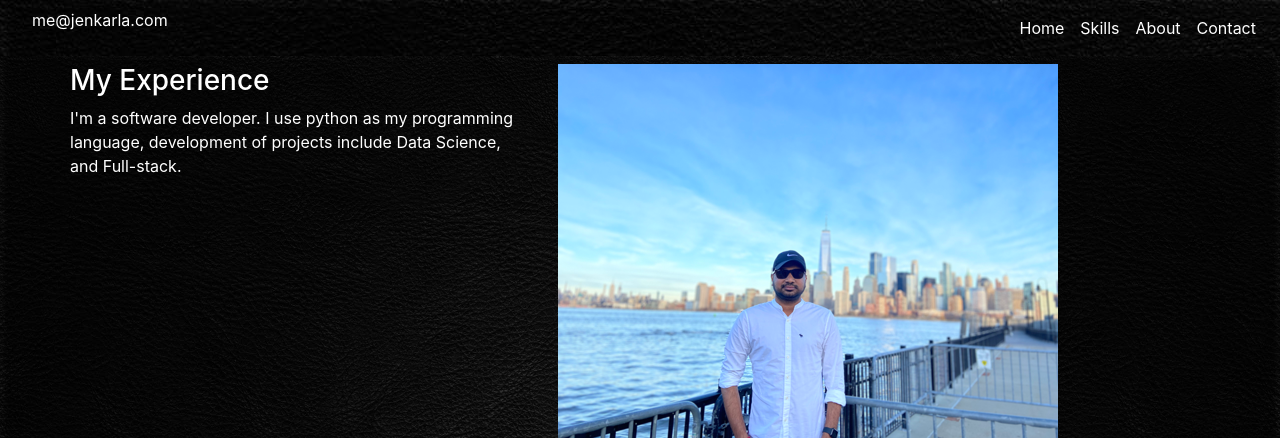
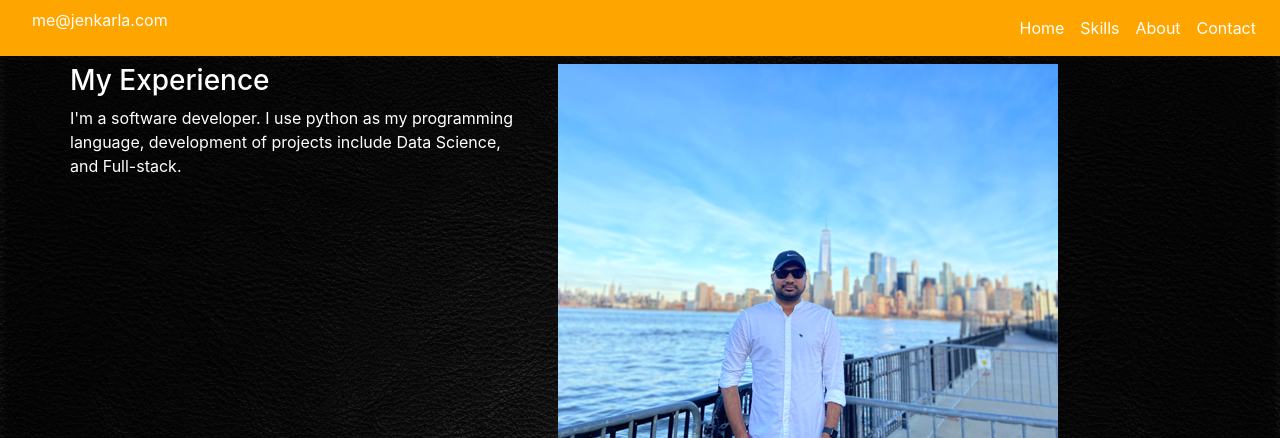
Before and after one commit to jagadishe88/portfolio, a Python web app: template templates/about.html in a window 1280 px wide. Shown: the top 438 px of the page. Run offline with Jinja, Linux system fonts and the light colour scheme; the template is opened without the code that fills it, so the values that code supplies are empty; some libraries are stand-ins or nearby versions.

Commit message:
CHanging all html file

```diff
--- a/static/style.css
+++ b/static/style.css
@@ -40,10 +40,7 @@
 .nav-link{
     color: white;
 }
-.fa-linkedin {
-  background: #007bb5;
-  color: white;
-}
+
 .navbar-custom{
     background-color: orange;
 }
--- a/templates/about.html
+++ b/templates/about.html
@@ -10,13 +10,16 @@
     <link href="../static/style.css" rel="stylesheet">
 
     <div class="bmg_image">
-        <nav class="navbar navbar-expand-lg">
+        <nav class="navbar navbar-expand-lg navbar-custom">
             <a class="navbar-brand" href="#"></a>
             <button class="navbar-toggler" type="button" data-toggle="collapse" data-target="#navbarSupportedContent"
                     aria-controls="navbarSupportedContent" aria-expanded="false" aria-label="Toggle navigation">
                 <span class="navbar-toggler-icon"></span>
             </button>
+
             <div class="collapse navbar-collapse" id="navbarSupportedContent">
+
+
                 <ul class="navbar-nav mr-auto">
                     <p class="nav-email">me@jenkarla.com</p>
                 </ul>
@@ -33,6 +36,7 @@
                     <li class="nav-item active">
                         <a class="nav-link" href="contact.html">Contact<span class="sr-only">(current)</span></a>
                     </li>
+
                 </ul>
             </div>
 
--- a/templates/skills.html
+++ b/templates/skills.html
@@ -10,13 +10,16 @@
     <link href="../static/style.css" rel="stylesheet">
 
     <div class="bmg_image">
-        <nav class="navbar navbar-expand-lg">
+        <nav class="navbar navbar-expand-lg navbar-custom">
             <a class="navbar-brand" href="#"></a>
             <button class="navbar-toggler" type="button" data-toggle="collapse" data-target="#navbarSupportedContent"
                     aria-controls="navbarSupportedContent" aria-expanded="false" aria-label="Toggle navigation">
                 <span class="navbar-toggler-icon"></span>
             </button>
+
             <div class="collapse navbar-collapse" id="navbarSupportedContent">
+
+
                 <ul class="navbar-nav mr-auto">
                     <p class="nav-email">me@jenkarla.com</p>
                 </ul>
@@ -33,6 +36,7 @@
                     <li class="nav-item active">
                         <a class="nav-link" href="contact.html">Contact<span class="sr-only">(current)</span></a>
                     </li>
+
                 </ul>
             </div>
 
```
Also changed, not shown: templates/contact.html (+8 -4 lines), templates/home.html (+6 -5 lines).
